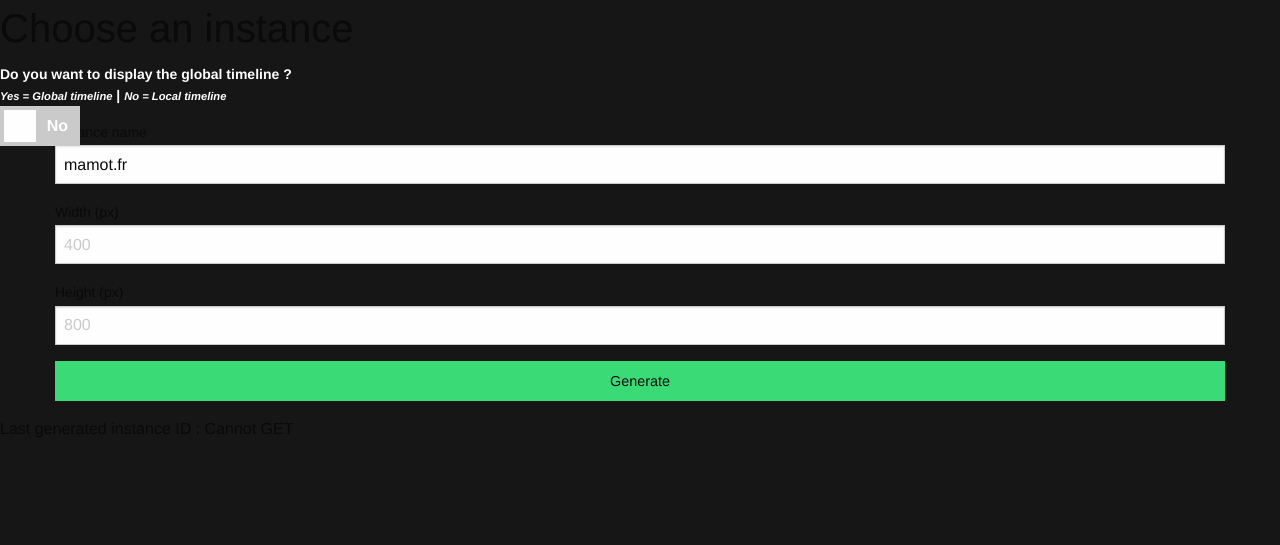
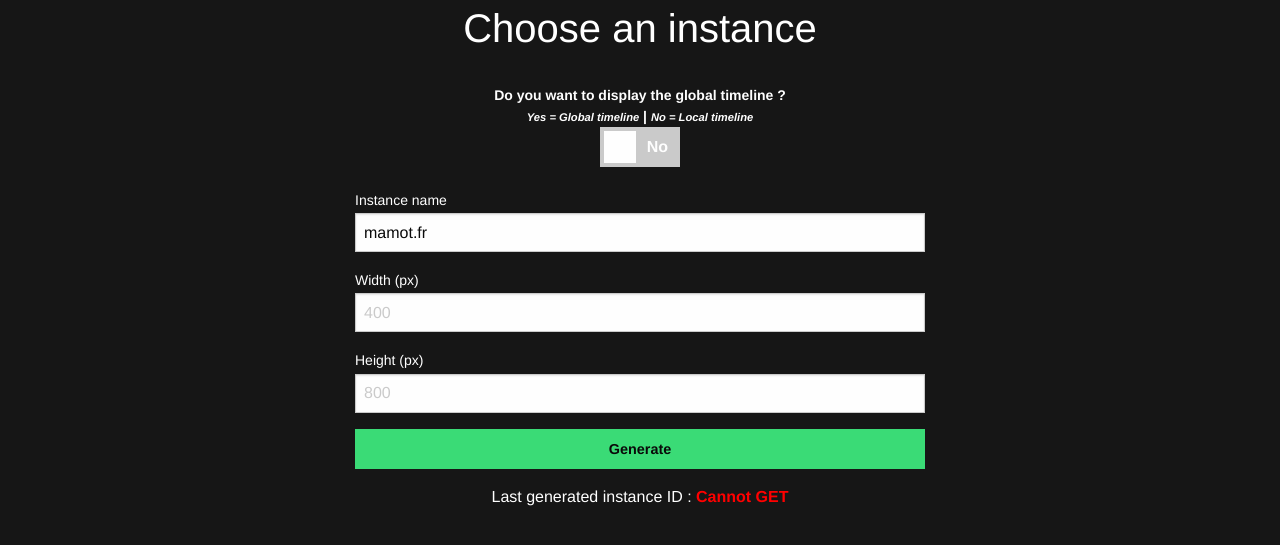
Before and after one commit to cedric-famibelle-pronzola/Fediverse-Timeline, a PHP site: page / in a window 1280 px wide. Shown: the top 545 px of the page. Run offline with PHP 8.4, Linux system fonts and the light colour scheme; data comes from the database, SQL or seed files in the repository; data that the repository does not hold is empty; some libraries are stand-ins or nearby versions.

Commit message:
Update style

```diff
--- a/scripts/css/style.css
+++ b/scripts/css/style.css
@@ -125,3 +125,61 @@
 .invisible {
     display: none;
 }
+
+label {
+    color: white;
+}
+
+body>h2, form>div>h2, #global-help, h2+small, #instance-id {
+    color: white;
+    text-align: center;
+}
+
+.grid-container {
+    margin-top: 1em;
+    max-width: 600px;
+}
+
+button.expanded {
+    font-weight: bold;
+}
+
+.switch.large.global {
+    text-align: center;
+    margin-bottom: 6em;
+    padding-bottom: 1em;
+}
+
+#global-help {
+    margin: 3em 0;
+}
+
+.validation {
+    color: red;
+    margin-left: 2em;
+}
+
+#instance-id {
+    margin-bottom: 0.5em;
+}
+
+#last-id {
+    color: red;
+    font-weight: bold;
+}
+
+#iframe-container {
+    margin-top: 2em;
+}
+
+#iframe {
+    margin: auto;
+}
+
+#iframe-link {
+    margin: auto;
+    text-align: center;
+    border: 1px solid white;
+    color: white;
+    max-width: 500px;
+}
```
